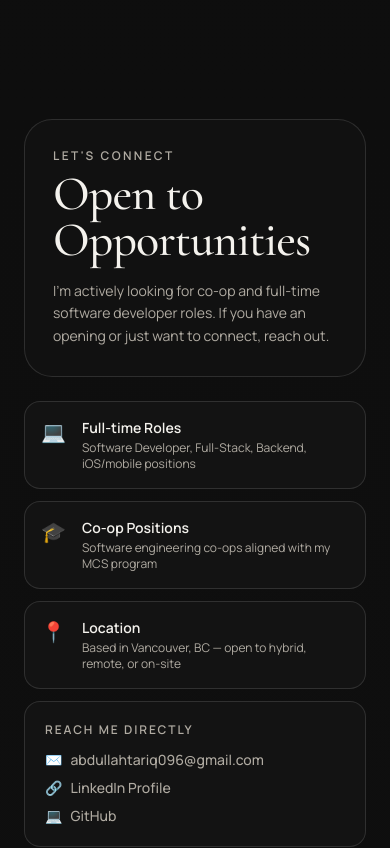
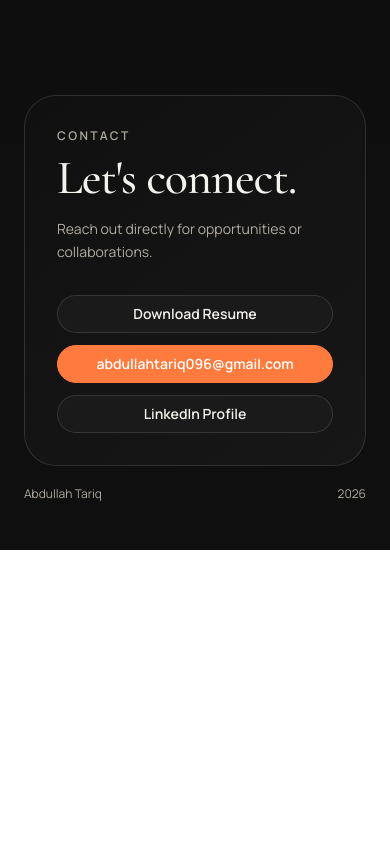
Before and after one commit to Abdullahtariq11/portfolio, a Next.js app: page / in a window 390 px wide. Shown: the part 7055-7903 px from the top of the page. After the commit the page ends 7605 px from the top, so only its background shows below. Built offline with nearby package versions, Linux system fonts and the light colour scheme.

Commit message:
Remove Contact form section, restore Let's connect footer as contact anchor
Co-Authored-By: Claude Opus 4.6 <noreply@anthropic.com>

```diff
--- a/app/page.tsx
+++ b/app/page.tsx
@@ -2,7 +2,6 @@ import Navbar from "@/components/Navbar";
 import Hero from "@/components/Hero";
 import About from "@/components/About";
 import Projects from "@/components/Projects";
-import Contact from "@/components/Contact";
 import Footer from "@/components/Footer";
 
 export default function Home() {
@@ -12,7 +11,6 @@ export default function Home() {
       <Hero />
       <About />
       <Projects />
-      <Contact />
       <Footer />
     </main>
   );
--- a/components/Footer.tsx
+++ b/components/Footer.tsx
@@ -1,10 +1,102 @@
+"use client";
+
+import { motion } from "framer-motion";
+
+const links: { label: string; href: string; primary: boolean; download?: boolean; external?: boolean }[] = [
+  {
+    label: "Download Resume",
+    href: "/abdullah-tariq-resume.pdf",
+    download: true,
+    primary: false,
+  },
+  {
+    label: "abdullahtariq096@gmail.com",
+    href: "mailto:abdullahtariq096@gmail.com",
+    primary: true,
+  },
+  {
+    label: "LinkedIn Profile",
+    href: "https://www.linkedin.com/in/abdullah-tariq-499629171/",
+    external: true,
+    primary: false,
+  },
+];
+
 export default function Footer() {
   return (
-    <footer className="px-6 pb-10 pt-4 md:px-10">
-      <div className="mx-auto flex max-w-6xl items-center justify-between text-xs text-[var(--muted)]">
+    <footer id="contact" className="px-6 pb-12 md:px-10">
+      <motion.div
+        initial={{ opacity: 0, y: 18 }}
+        whileInView={{ opacity: 1, y: 0 }}
+        transition={{ duration: 0.55, ease: [0.22, 1, 0.36, 1] as [number, number, number, number] }}
+        viewport={{ once: true }}
+        className="mx-auto max-w-6xl rounded-[2rem] border border-[var(--line)] bg-[linear-gradient(145deg,#101010_0%,#171717_100%)] p-8 md:p-10"
+      >
+        <div className="flex flex-col gap-8 md:flex-row md:items-end md:justify-between">
+
+          {/* left copy */}
+          <motion.div
+            initial={{ opacity: 0, x: -16 }}
+            whileInView={{ opacity: 1, x: 0 }}
+            transition={{ duration: 0.5, delay: 0.1, ease: [0.22, 1, 0.36, 1] as [number, number, number, number] }}
+            viewport={{ once: true }}
+          >
+            <p className="text-xs font-semibold uppercase tracking-[0.2em] text-[var(--muted)]">Contact</p>
+            <h2 className="mt-3 text-5xl leading-[0.95] text-[var(--ink)]">Let&apos;s connect.</h2>
+            <p className="mt-4 max-w-lg text-sm leading-relaxed text-[var(--muted)]">
+              Reach out directly for opportunities or collaborations.
+            </p>
+          </motion.div>
+
+          {/* right — staggered link buttons */}
+          <motion.div
+            initial="hidden"
+            whileInView="show"
+            viewport={{ once: true }}
+            variants={{ hidden: {}, show: { transition: { staggerChildren: 0.08, delayChildren: 0.18 } } }}
+            className="flex flex-col gap-3"
+          >
+            {links.map(({ label, href, primary, download: dl, external }) => (
+              <motion.a
+                key={label}
+                href={href}
+                download={dl ?? undefined}
+                target={external ? "_blank" : undefined}
+                rel={external ? "noopener noreferrer" : undefined}
+                variants={{
+                  hidden: { opacity: 0, x: 16 },
+                  show:   { opacity: 1, x: 0, transition: { duration: 0.4, ease: [0.22, 1, 0.36, 1] as [number, number, number, number] } },
+                }}
+                whileHover={
+                  primary
+                    ? { scale: 1.03, boxShadow: "0 0 20px rgba(255,122,61,0.35)" }
+                    : { scale: 1.03, borderColor: "rgba(255,255,255,0.28)" }
+                }
+                whileTap={{ scale: 0.97 }}
+                className={`rounded-full px-5 py-2 text-center text-sm font-semibold transition-colors ${
+                  primary
+                    ? "border border-[var(--accent)] bg-[var(--accent)] text-white"
+                    : "border border-[var(--line)] bg-[#1a1a1a] text-[var(--ink)]"
+                }`}
+              >
+                {label}
+              </motion.a>
+            ))}
+          </motion.div>
+        </div>
+      </motion.div>
+
+      {/* bottom bar */}
+      <motion.div
+        initial={{ opacity: 0 }}
+        whileInView={{ opacity: 1 }}
+        transition={{ duration: 0.5, delay: 0.3 }}
+        viewport={{ once: true }}
+        className="mx-auto mt-5 flex max-w-6xl items-center justify-between text-xs text-[var(--muted)]"
+      >
         <p>Abdullah Tariq</p>
         <p>{new Date().getFullYear()}</p>
-      </div>
+      </motion.div>
     </footer>
   );
 }
```
